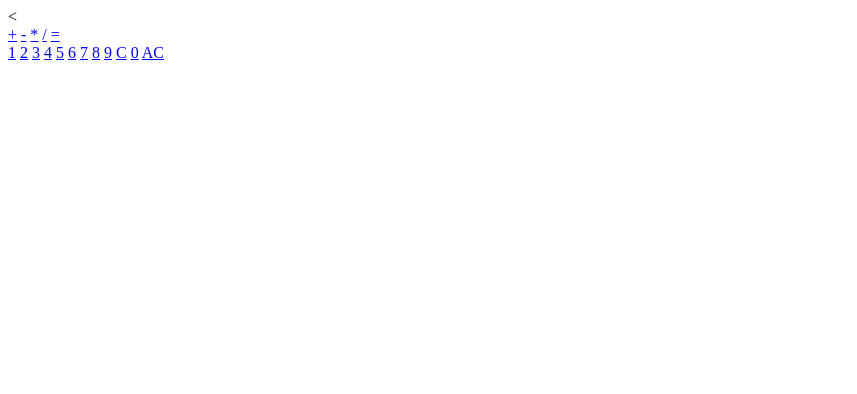
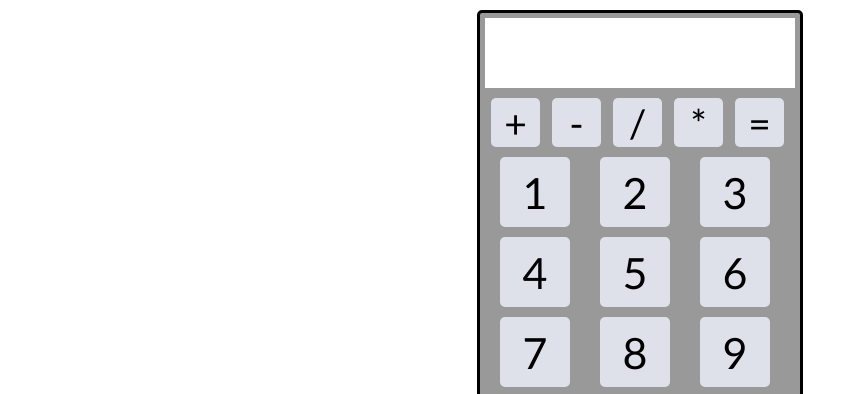
Before and after one commit to MichaelDong32/calc, a plain HTML site: page index.html in a window 1280 px wide. Shown: the top 394 px of the page, without its empty margins (0-857 px from the left). Drawn offline with Linux system fonts and the light colour scheme.

Commit message:
format calculator skin

```diff
--- a/index.html
+++ b/index.html
@@ -1,5 +1,4 @@
-<!<!doctype html>
-<<!DOCTYPE html>
+<!DOCTYPE html>
 <html>
 <head>
   <meta charset="utf-8">
@@ -8,28 +7,30 @@
   <link rel="stylesheet" href="style.css">
 </head>
 <body>
-  <div id="calculator">
-    <div id ="total"></div>
-    <div id ="operators">
-      <a href="#">+</a>
-      <a href="#">-</a>
-      <a href="#">*</a>
-      <a href="#">/</a>
-      <a href="#" id="equals">=</a>
+    <div id="calculator">
+      <div id="total">
+      </div>
+      <div id="operators">
+        <a>+</a>
+        <a>-</a>
+        <a>/</a>
+        <a>*</a>
+        <a>=</a>
+      </div>
+      <div id="numbers">
+        <a>1</a>
+        <a>2</a>
+        <a>3</a>
+        <a>4</a>
+        <a>5</a>
+        <a>6</a>
+        <a>7</a>
+        <a>8</a>
+        <a>9</a>
+        <a id="clear">C</a>
+        <a>0</a>
+        <a id="clearall">AC</a>
+      </div>
     </div>
-    <div id ="buttons"></div>
-      <a href="#">1</a>
-      <a href="#">2</a>
-      <a href="#">3</a>
-      <a href="#">4</a>
-      <a href="#">5</a>
-      <a href="#">6</a>
-      <a href="#">7</a>
-      <a href="#">8</a>
-      <a href="#">9</a>
-      <a href="#" id="clear">C</a>
-      <a href="#">0</a>
-      <a href="#" id ="clearall">AC</a>
-  </div>
-</body>
+  </body>
 </html>
--- a/style.css
+++ b/style.css
@@ -0,0 +1,61 @@
+body, div, a {
+    padding:0;
+    margin:0;
+    font-family:"Trebuchet MS", Arial, Helvetica, sans-serif;
+}
+
+#calculator {
+  background-color: #999;
+  width: 310px;
+  height: 460px;
+  border: 3px black solid;
+  margin: 10px auto;
+  padding: 5px;
+  border-radius: 5px;
+}
+
+#total {
+    height: 70px;
+    width: 300px;
+    margin:auto;
+    background-color:white;
+    margin-bottom: 5px;
+    text-align: right;
+    font-size: 60px;
+    padding: 0 5px;
+}
+
+#numbers, #operators {
+  margin: auto;
+}
+
+#operators a {
+  display: block;
+  width: 45px;
+  height: 45px;
+  float: left;
+  text-decoration: none;
+  color: black;
+  text-align: center;
+  font-size: 39px;
+  padding: 2px;
+  margin: 5px 6px;
+  border-radius: 5px;
+  background-color: #dee0ea;
+
+}
+
+#numbers a {
+  display: block;
+  width: 50px;
+  height: 50px;
+  float: left;
+  text-decoration: none;
+  color: black;
+  text-align: center;
+  font-size: 43px;
+  padding: 10px;
+  margin: 5px 15px;
+  border-radius: 5px;
+  background-color: #dee0ea;
+}
```
